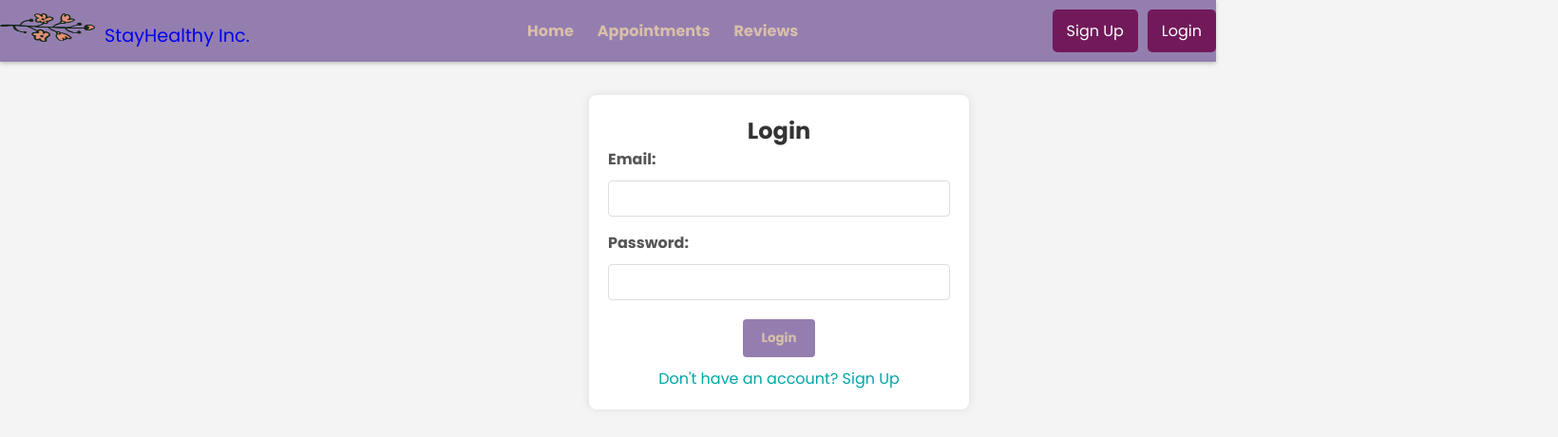
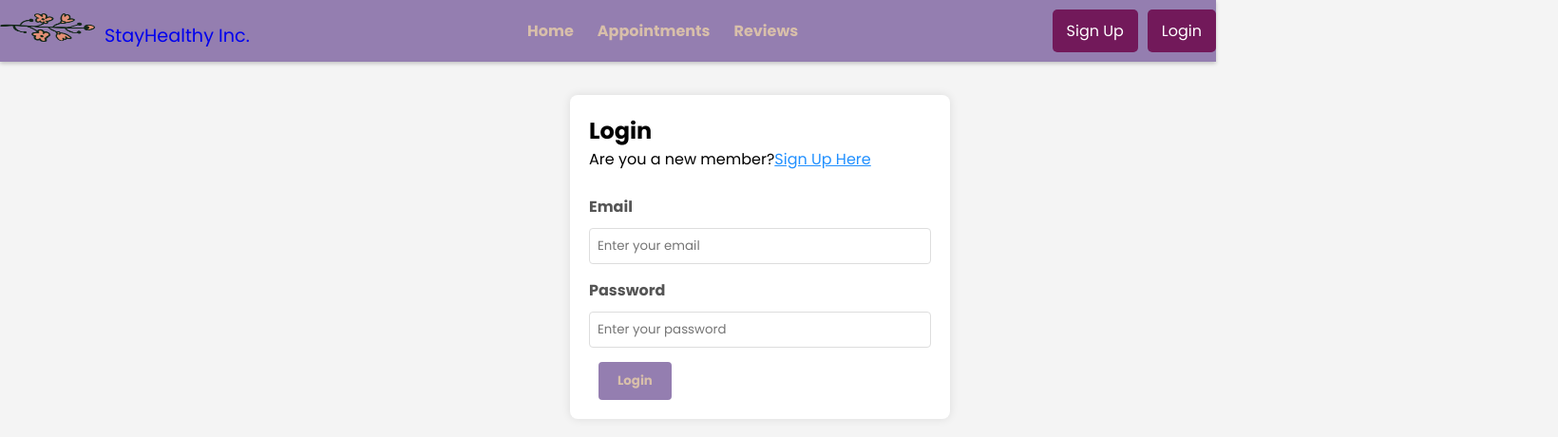
Before and after one commit to Whitneyyx00/med_app, a React (Create React App) app: page /login in a window 1280 px wide. Shown: the top 460 px of the page at 95% size, 1640 px wide, since content can reach past the window. Built offline with nearby package versions, Linux system fonts and the light colour scheme.

Commit message:
Embedded code in Login page

```diff
--- a/src/Components/Login/Login.js
+++ b/src/Components/Login/Login.js
@@ -1,55 +1,106 @@
-import React, { useState } from 'react';
+import React, { useState, useEffect } from 'react';
+import { Link, useNavigate } from 'react-router-dom';
+import { API_URL } from '../../config';
 import './Login.css';
 
-function Login() {
+const Login = () => {
+    const [password, setPassword] = useState("");
     const [email, setEmail] = useState('');
-    const [password, setPassword] = useState('');
-    const [errors, setErrors] = useState({});
+    const navigate = useNavigate();
 
-    const validateForm = () => {
-        let tempErrors = {};
-        tempErrors.email = email ? "" : "Email is required.";
-        tempErrors.password = password ? "" : "Password is required.";
-        setErrors({ ...tempErrors });
+    useEffect(() => {
+        if (sessionStorage.getItem("auth-token")) {
+            navigate("/");
+        }
+    }, [navigate]);
 
-        return Object.values(tempErrors).every(x => x === "");
-    }
+    const login = async (e) => {
+        e.preventDefault();
 
-    const handleSubmit = (e) => {
-        e.preventDefault();
-        if (validateForm()) {
-            console.log('Form submitted:', { email, password });
-            alert('Login Successful!');
-            // Reset form fields
-            setEmail('');
-            setPassword('');
-            setErrors({});
+        const res = await fetch(`${API_URL}/api/auth/login`, {
+            method: "POST",
+            headers: {
+                "Content-Type": "application/json",
+            },
+            body: JSON.stringify({
+                email: email,
+                password: password,
+            }),
+        });
+
+        const json = await res.json();
+
+        if (json.authtoken) {
+            sessionStorage.setItem('auth-token', json.authtoken);
+            sessionStorage.setItem('email', email);
+            navigate('/');
+            window.location.reload();
+        } else {
+            if (json.errors) {
+                for (const error of json.errors) {
+                    alert(error.msg);
+                }
+            } else {
+                alert(json.error);
+            }
         }
     };
 
     return (
-        <div className='login-container'>
-            <h2>Login</h2>
-            <form id='loginForm' onSubmit={handleSubmit}>
-                <div className='form-group'>
-                    <label htmlFor='email'>Email:</label>
-                    <input type='email' id='email' name='email' value={email} onChange={(e) => setEmail(e.target.value)} />
-                    {errors.email && <div className='error'>{errors.email}</div>}
+        <div>
+            <div className="container">
+                <div className="login-grid">
+                    <div className="login-text">
+                        <h2>Login</h2>
+                    </div>
+                    <div className="login-text">
+                        Are you a new member?
+                        <span>
+                            <Link to="/signup" style={{ color: '#2190FF' }}>
+                                Sign Up Here
+                            </Link>
+                        </span>
+                    </div>
+                    <br />
+                    <div className="login-form">
+                        <form onSubmit={login}>
+                            <div className="form-group">
+                                <label htmlFor="email">Email</label>
+                                <input
+                                    value={email}
+                                    onChange={(e) => setEmail(e.target.value)}
+                                    type="email"
+                                    name="email"
+                                    id="email"
+                                    className="form-control"
+                                    placeholder="Enter your email"
+                                    aria-describedby="helpId"
+                                />
+                            </div>
+                            <div className="form-group">
+                                <label htmlFor="password">Password</label>
+                                <input
+                                    value={password}
+                                    onChange={(e) => setPassword(e.target.value)}
+                                    type="password"
+                                    name="password"
+                                    id="password"
+                                    className="form-control"
+                                    placeholder="Enter your password"
+                                    aria-describedby="helpId"
+                                />
+                            </div>
+                            <div className="btn-group">
+                                <button type="submit" className="btn btn-primary mb-2 mr-1 waves-effect waves-light">
+                                    Login
+                                </button>
+                            </div>
+                        </form>
+                    </div>
                 </div>
-                <div className='form-group'>
-                    <label htmlFor='password'>Password:</label>
-                    <input type='password' id='password' name='password' value={password} onChange={(e) => setPassword(e.target.value)} />
-                    {errors.password && <div className='error'>{errors.password}</div>}
-                </div>
-                <div className='form-buttons'>
-                    <button type='submit'>Login</button>
-                </div>
-                <div className='signup-link'>
-                    <a href='/signup'>Don't have an account? Sign Up</a>
-                </div>
-            </form>
+            </div>
         </div>
-    );
+    )
 }
 
 export default Login;
```
